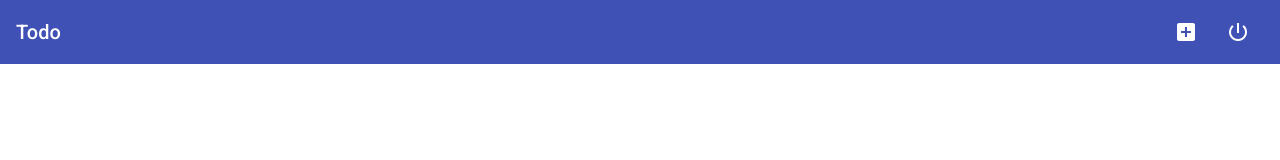
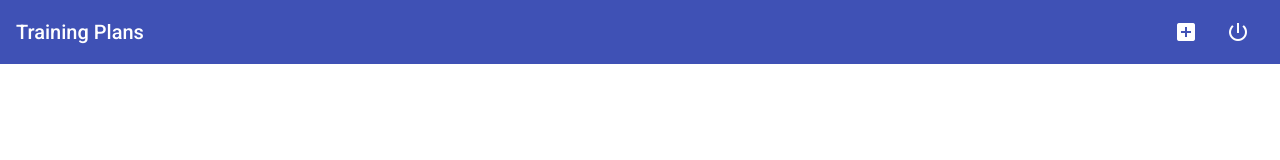
Before and after one commit to tuanngominh/todo-angular, an Angular app: page / in a window 1280 px wide. Shown: the top 160 px of the page. Built offline with nearby package versions, Linux system fonts and the light colour scheme.

Commit message:
test deploy

```diff
--- a/src/app/components/shell/shell.component.ts
+++ b/src/app/components/shell/shell.component.ts
@@ -5,7 +5,7 @@ import { Component, OnInit, ChangeDetectionStrategy } from '@angular/core';
   template: `
     <mat-toolbar color="primary">
       <mat-toolbar-row>
-        <span>Todo</span>
+        <span>Training Plans</span>
         <span class="example-spacer"></span>
         <mat-icon class="example-icon" aria-hidden="false" aria-label="Add Todo">add_box</mat-icon>
         <mat-icon class="example-icon" aria-hidden="false" aria-label="Logout">power_settings_new</mat-icon>
```
